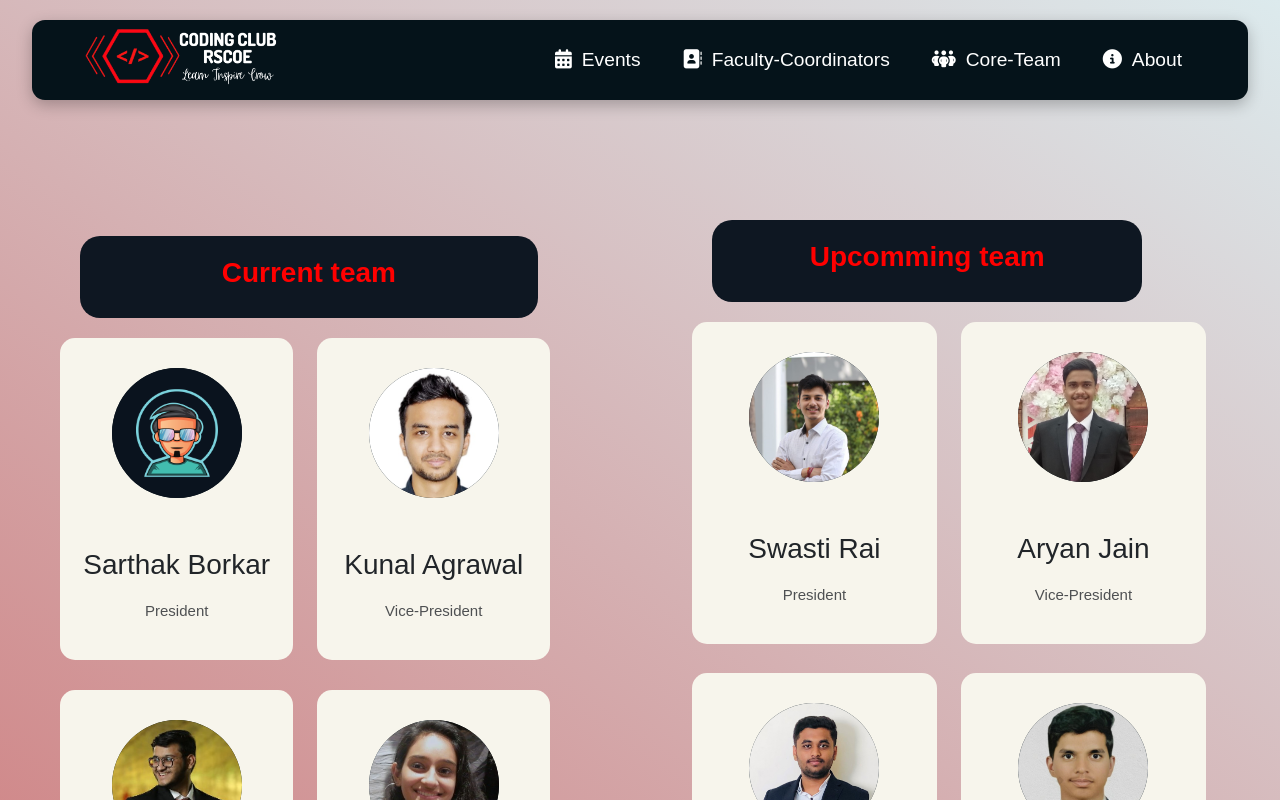
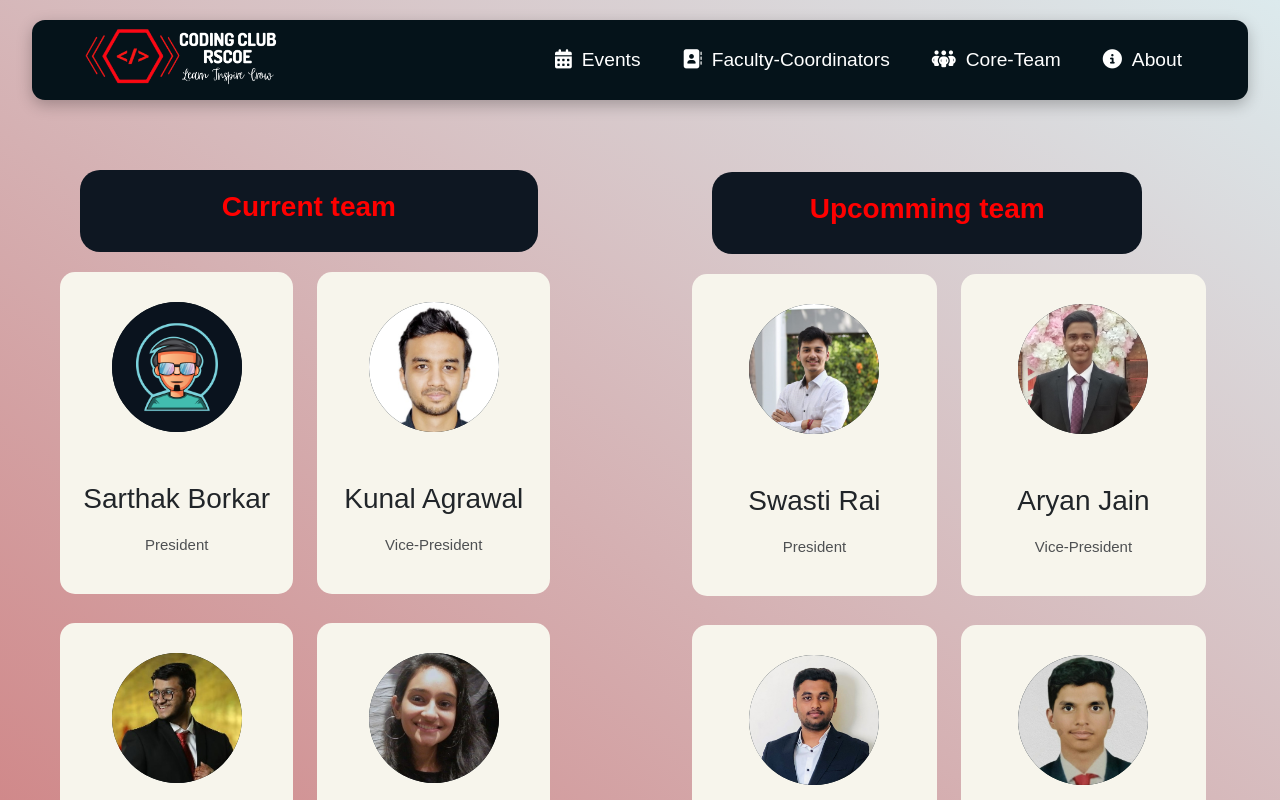
Before and after one commit to utkarshjaulkar/Coding_Club_RSCOE, a React (Create React App) app: page /team in a window 1280 px wide. Shown: the top 800 px of the page. Built offline with nearby package versions, Linux system fonts and the light colour scheme.

Commit message:
Update Team.css and Profile.css

```diff
--- a/src/components/Team/Team.css
+++ b/src/components/Team/Team.css
@@ -2,7 +2,7 @@
   padding-top: 150px;
   display: flex;
   width: 100%;
-  align-items: center;
+  align-items: flex-start;
   justify-content: center;
   background-color: #0093e9;
   background-image: linear-gradient(
@@ -43,6 +43,7 @@
   width: 70%;
   padding: 50px;
   display: inline;
+  padding-top: 2px;
   padding-left: 60px;
   justify-content: space-evenly;
   align-items: center;
--- a/src/components/utilities/ProfileCard/Profile.css
+++ b/src/components/utilities/ProfileCard/Profile.css
@@ -33,14 +33,14 @@
   height: 100%;
   margin-top: -30px;
   transform: skewY(-15deg);
-  image-resolution: 100%;
+
   position: center;
   transition: all 0.3s ease;
 }
 
 #img:hover {
   position: relative;
-  image-resolution: 110%;
+
 }
 
 .content {
```
